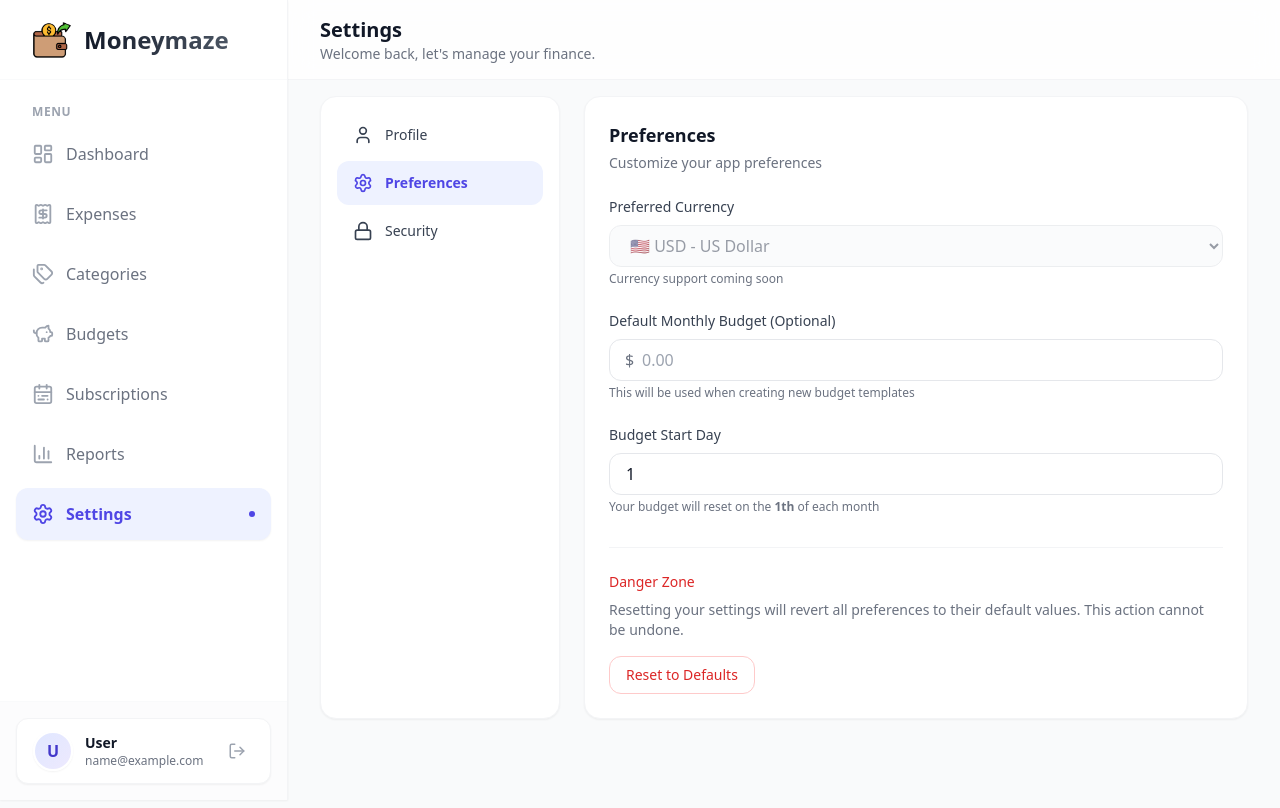
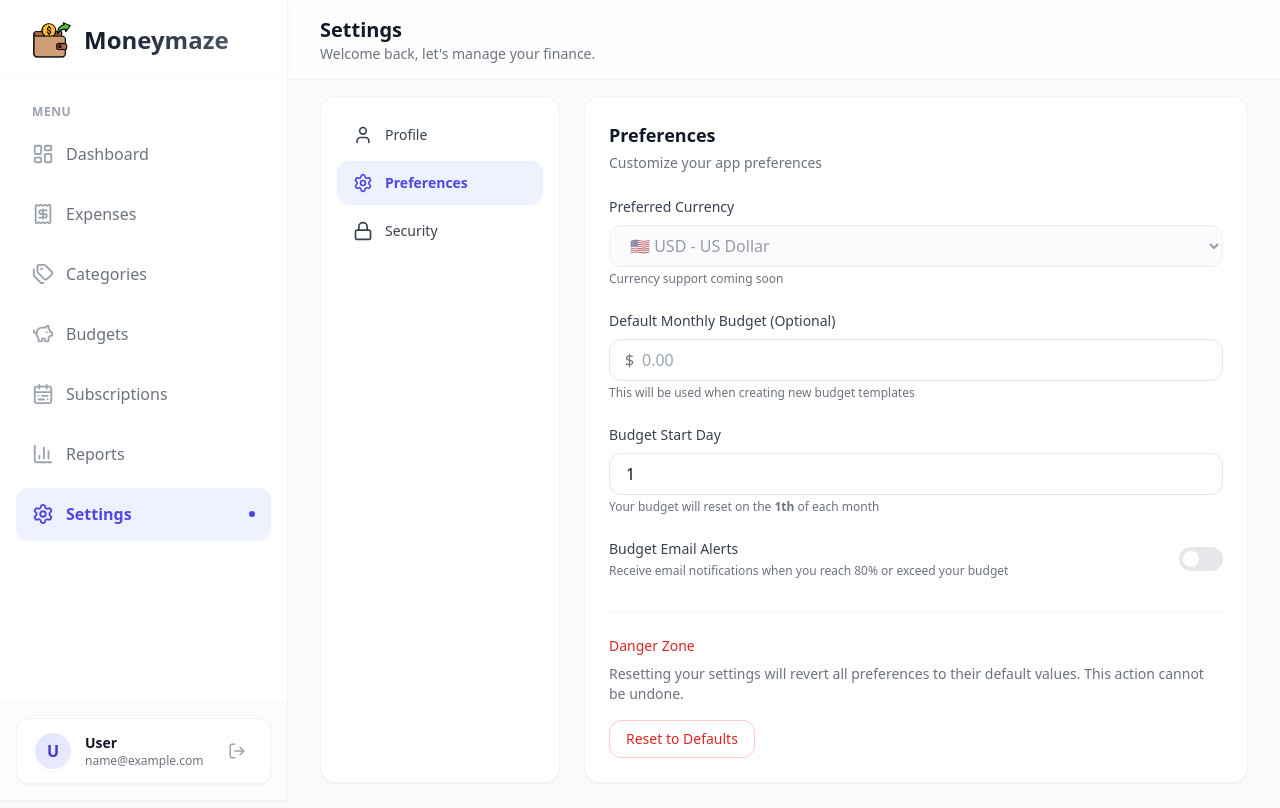
Before and after one commit to StoriuSs/expense-tracker-frontend, a React (Vite) app: page /settings/preferences in a window 1280 px wide. Shown: the top 808 px of the page. Built offline with nearby package versions, Linux system fonts and the light colour scheme; no server answers; sample sign-in values are in the browser's storage.

Commit message:
feat(notification): add email reminder when budget reaching warning or over budget

```diff
--- a/src/components/features/settings/PreferencesSettings.tsx
+++ b/src/components/features/settings/PreferencesSettings.tsx
@@ -110,7 +110,7 @@ const PreferencesSettings: React.FC = () => {
         </div>
 
         {/* Budget Start Day */}
-        <div className="mb-8">
+        <div className="mb-6">
           <label htmlFor="budgetStartDay" className="block text-sm font-medium text-gray-700 mb-2">
             Budget Start Day
           </label>
@@ -127,6 +127,32 @@ const PreferencesSettings: React.FC = () => {
           <p className="text-xs text-gray-500 mt-1">
             Your budget will reset on the <strong>{settings?.budgetStartDay || 1}th</strong> of each month
           </p>
+        </div>
+
+        {/* Budget Alert */}
+        <div className="mb-8">
+          <div className="flex items-center justify-between">
+            <div className="flex-1">
+              <label htmlFor="budgetAlert" className="block text-sm font-medium text-gray-700">
+                Budget Email Alerts
+              </label>
+              <p className="text-xs text-gray-500 mt-1">
+                Receive email notifications when you reach 80% or exceed your budget
+              </p>
+            </div>
+            <button
+              onClick={() => dispatch(updateSettings({ budgetAlert: !settings?.budgetAlert }))}
+              className={`relative inline-flex h-6 w-11 items-center rounded-full transition-colors ${
+                settings?.budgetAlert ? 'bg-indigo-600' : 'bg-gray-200'
+              }`}
+            >
+              <span
+                className={`inline-block h-4 w-4 transform rounded-full bg-white transition-transform ${
+                  settings?.budgetAlert ? 'translate-x-6' : 'translate-x-1'
+                }`}
+              />
+            </button>
+          </div>
         </div>
 
         {/* Danger Zone */}
```
